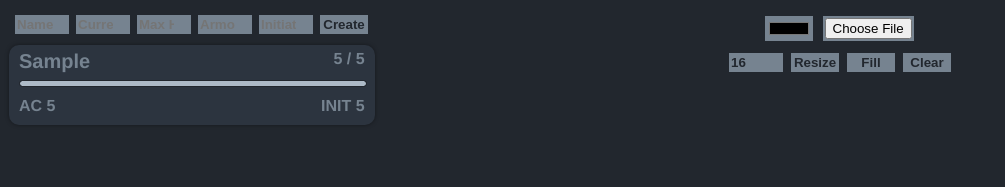
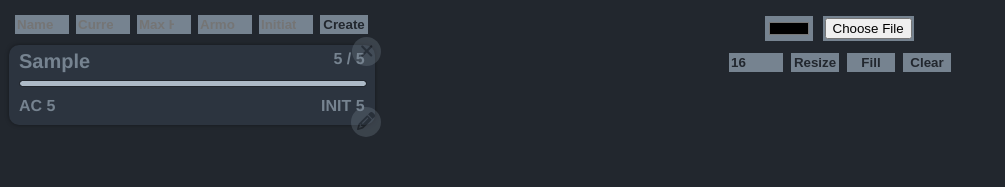
Before and after one commit to savwiley/dnd-maps, a React (Create React App) app: page / in a window 1280 px wide. Both pictures are taken after typing "Sample", "5", "5", "5", "5" into the empty fields and a click on the input "Create". Shown: the top 187 px of the page, without its empty margins (0-1005 px from the left). Built offline with nearby package versions, Linux system fonts and the light colour scheme.

Commit message:
add delete and edit buttons

```diff
--- a/src/components/Characters/CharModules.js
+++ b/src/components/Characters/CharModules.js
@@ -1,9 +1,17 @@
 import React, { useState, useEffect } from "react";
-import { CharModule } from "./style";
+import { FontAwesomeIcon } from "@fortawesome/react-fontawesome";
+import { faXmark, faPencil } from "@fortawesome/free-solid-svg-icons";
+import { CharModule, Exit, Edit } from "./style";
 
 const CharModules = (props) => {
   const { name, hp, curHp, armor, init } = props;
   const [newHP, setNewHP] = useState(100);
+
+  const cName = document.getElementById("nameInput");
+  const cCurHP = document.getElementById("curHPInput");
+  const cHP = document.getElementById("maxHPInput");
+  const cArmor = document.getElementById("armorInput");
+  const cInit = document.getElementById("initInput");
 
   //finds percent of new HP
   useEffect(() => {
@@ -13,29 +21,26 @@ const CharModules = (props) => {
   },[curHp, hp]);
 
   return (
-    <CharModule HP={newHP}
+    <CharModule HP={newHP} className={name}
+    /*
       onClick={() => {
-        const cName = document.getElementById("nameInput");
         cName.value = name;
         cName.focus();
         cName.blur();
-        const cCurHP = document.getElementById("curHPInput");
         cCurHP.value = curHp;
         cCurHP.focus();
         cCurHP.blur();
-        const cHP = document.getElementById("maxHPInput");
         cHP.value = hp;
         cHP.focus();
         cHP.blur();
-        const cArmor = document.getElementById("armorInput");
         cArmor.value = armor;
         cArmor.focus();
         cArmor.blur();
-        const cInit = document.getElementById("initInput");
         cInit.value = init;
         cInit.focus();
         cInit.blur();
       }}
+      */
     >
       {/*name*/}
       <div className="name">{name}</div>
@@ -51,6 +56,40 @@ const CharModules = (props) => {
       <div className="armor">AC {armor}</div>
       {/*initiative*/}
       <div className="initiative">INIT {init}</div>
+
+      <Exit>
+        <FontAwesomeIcon
+          icon={faXmark}
+          className="iconButton"
+          onClick={() => {
+            document.querySelector(`.${name}`).style.display = "none";
+          }}
+        />
+      </Exit>
+
+      <Edit>
+        <FontAwesomeIcon
+          icon={faPencil}
+          className="iconButton"
+          onClick={() => {
+            cName.value = name;
+            cName.focus();
+            cName.blur();
+            cCurHP.value = curHp;
+            cCurHP.focus();
+            cCurHP.blur();
+            cHP.value = hp;
+            cHP.focus();
+            cHP.blur();
+            cArmor.value = armor;
+            cArmor.focus();
+            cArmor.blur();
+            cInit.value = init;
+            cInit.focus();
+            cInit.blur();
+          }}
+        />
+      </Edit>
     </CharModule>
   );
 };
@@ -63,9 +102,5 @@ export default CharModules;
 
 
 /**
- * - make sure all inputs are filled
- * - make sure current HP doesn't exceed max HP
- * - make sure init is never less than 1
- * - fix spacing for inputs/button
  * - add delete
  */
```
